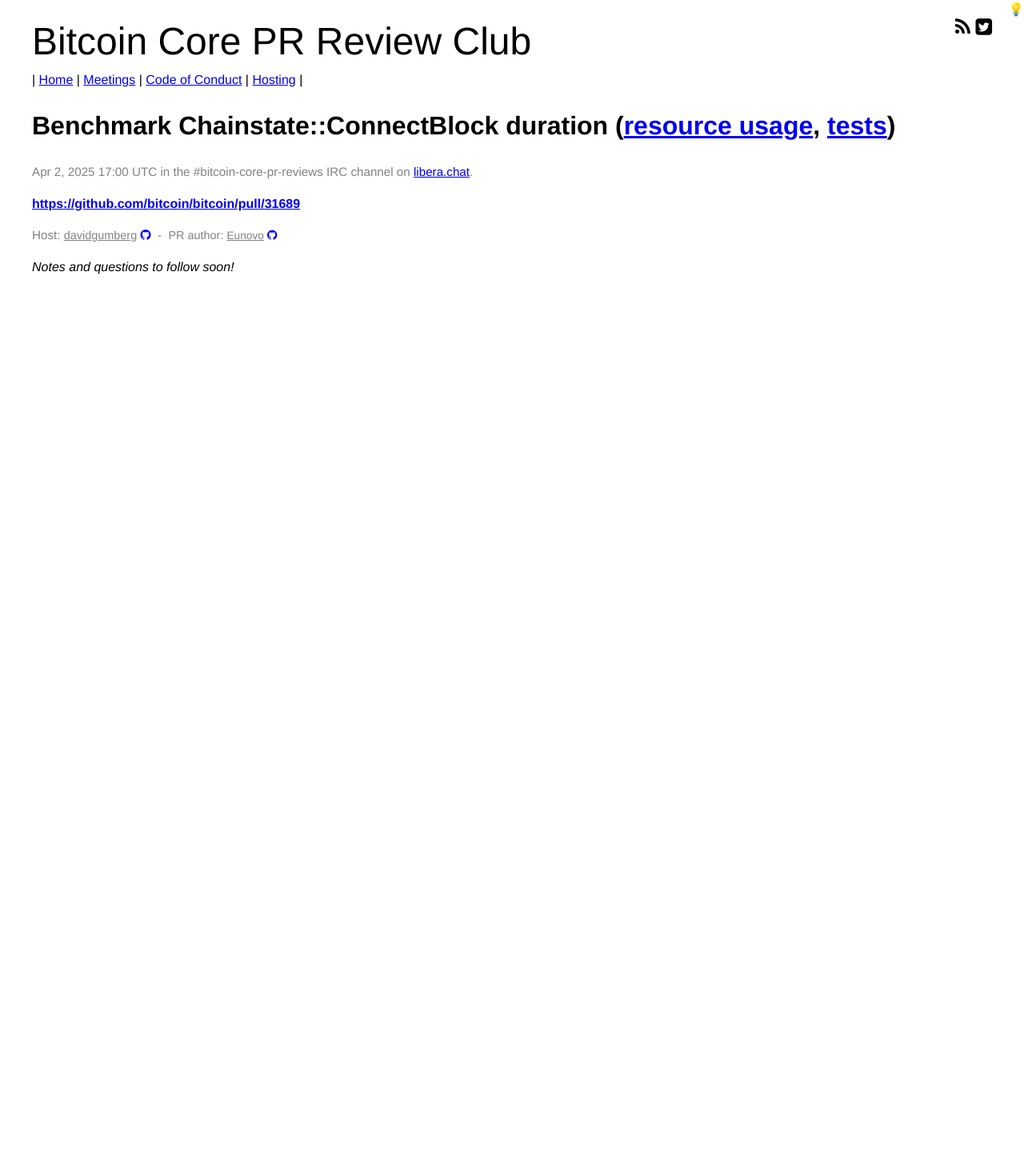
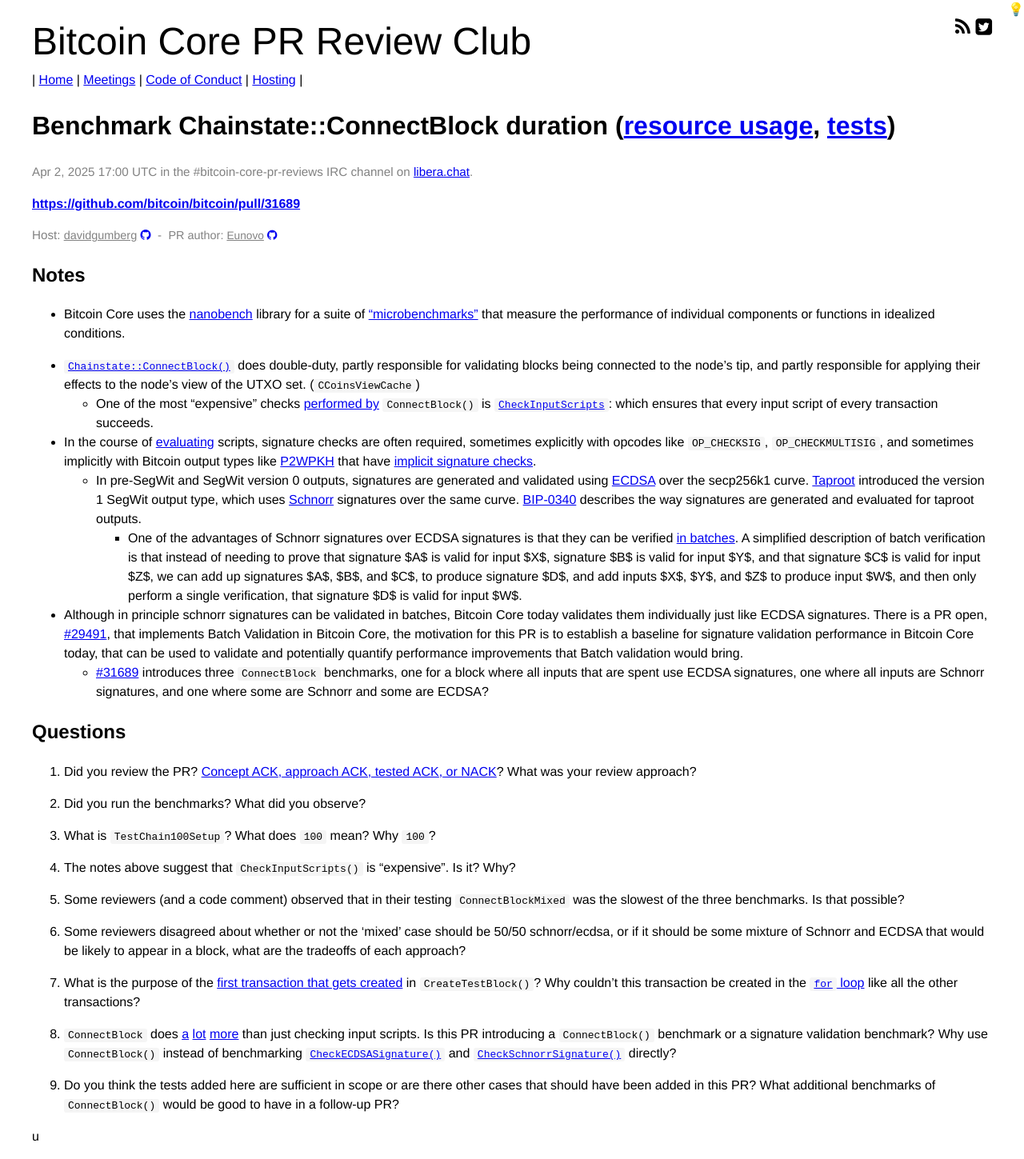
Before and after one commit to bitcoin-core-review-club/website, a Jekyll site: the page built from _posts/2025-04-02-#31689.md, in a window 1280 px wide. Shown: the whole page at 80% size. Built offline with Jekyll 4.4.1, drawn with Linux system fonts in a browser that asks for light colours; before the commit the page ends 916 px from its top, so only the background shows below that.

Commit message:
Add notes and questions for n31689

```diff
--- a/_posts/2025-04-02-#31689.md
+++ b/_posts/2025-04-02-#31689.md
@@ -10,18 +10,39 @@
 commit:
 ---
 
-_Notes and questions to follow soon!_
-
-<!-- TODO: Before meeting, add notes and questions
 ## Notes
 
+- Bitcoin Core uses the [nanobench](https://github.com/martinus/nanobench) library for a suite of ["microbenchmarks"](https://github.com/bitcoin/bitcoin/tree/master/src/bench) that measure the performance of individual components or functions in idealized conditions.
 
+- [`Chainstate::ConnectBlock()`](https://github.com/bitcoin/bitcoin/blob/0a1e36effaa5aa27bc5f2c4955c1fa2eb2f0c8fa/src/validation.cpp#L2437-L2786) does double-duty, partly responsible for validating blocks being connected to the node's tip, and partly responsible for applying their effects to the node's view of the UTXO set. (`CCoinsViewCache`)
+    - One of the most "expensive" checks [performed by](https://github.com/bitcoin/bitcoin/blob/0a1e36effaa5aa27bc5f2c4955c1fa2eb2f0c8fa/src/validation.cpp#L2701) `ConnectBlock()` is [`CheckInputScripts`](https://github.com/bitcoin/bitcoin/blob/0a1e36effaa5aa27bc5f2c4955c1fa2eb2f0c8fa/src/validation.cpp#L2144-L2253): which ensures that every input script of every transaction succeeds.
+
+- In the course of [evaluating](https://github.com/bitcoin/bitcoin/blob/0a1e36effaa5aa27bc5f2c4955c1fa2eb2f0c8fa/src/script/interpreter.cpp#L406) scripts, signature checks are often required, sometimes explicitly with opcodes like `OP_CHECKSIG`, `OP_CHECKMULTISIG`, and sometimes implicitly with Bitcoin output types like [P2WPKH](https://github.com/bitcoin/bips/blob/master/bip-0141.mediawiki#p2wpkh) that have [implicit signature checks](https://github.com/bitcoin/bitcoin/blob/0a1e36effaa5aa27bc5f2c4955c1fa2eb2f0c8fa/src/script/interpreter.cpp#L1893-L1900).
+    - In pre-SegWit and SegWit version 0 outputs, signatures are generated and validated using [ECDSA](https://en.wikipedia.org/wiki/Elliptic_Curve_Digital_Signature_Algorithm) over the secp256k1 curve. [Taproot](https://github.com/bitcoin/bips/blob/master/bip-0341.mediawiki) introduced the version 1 SegWit output type, which uses [Schnorr](https://en.wikipedia.org/wiki/Schnorr_signature) signatures over the same curve. [BIP-0340](https://github.com/bitcoin/bips/blob/master/bip-0340.mediawiki) describes the way signatures are generated and evaluated for taproot outputs.
+        - One of the advantages of Schnorr signatures over ECDSA signatures is that they can be verified [in batches](https://github.com/bitcoin/bips/blob/master/bip-0340.mediawiki#batch-verification). A simplified description of batch verification is that instead of needing to prove that signature $A$ is valid for input $X$, signature $B$ is valid for input $Y$, and that signature $C$ is valid for input $Z$, we can add up signatures $A$, $B$, and $C$, to produce signature $D$, and add inputs $X$, $Y$, and $Z$ to produce input $W$, and then only perform a single verification, that signature $D$ is valid for input $W$.
+
+- Although in principle schnorr signatures can be validated in batches, Bitcoin Core today validates them individually just like ECDSA signatures. There is a PR open, [#29491](https://github.com/bitcoin/bitcoin/pull/29491), that implements Batch Validation in Bitcoin Core, the motivation for this PR is to establish a baseline for signature validation performance in Bitcoin Core today, that can be used to validate and potentially quantify performance improvements that Batch validation would bring.
+    - [#31689](https://github.com/bitcoin/bitcoin/pull/31689) introduces three `ConnectBlock` benchmarks, one for a block where all inputs that are spent use ECDSA signatures, one where all inputs are Schnorr signatures, and one where some are Schnorr and some are ECDSA?
 
 ## Questions
 
 1. Did you review the PR? [Concept ACK, approach ACK, tested ACK, or NACK](https://github.com/bitcoin/bitcoin/blob/master/CONTRIBUTING.md#peer-review)? What was your review approach?
--->
 
+2. Did you run the benchmarks? What did you observe?
+
+3. What is `TestChain100Setup`? What does `100` mean? Why `100`?
+
+4. The notes above suggest that `CheckInputScripts()` is "expensive". Is it? Why?
+
+5. Some reviewers (and a code comment) observed that in their testing `ConnectBlockMixed` was the slowest of the three benchmarks. Is that possible?
+
+6. Some reviewers disagreed about whether or not the 'mixed' case should be 50/50 schnorr/ecdsa, or if it should be some mixture of Schnorr and ECDSA that would be likely to appear in a block, what are the tradeoffs of each approach?
+
+7. What is the purpose of the [first transaction that gets created](https://github.com/Eunovo/bitcoin/blob/7edaf8b64cb2d59ada22042fee62a417e52368b8/src/bench/connectblock.cpp#L37-L40) in `CreateTestBlock()`? Why couldn't this transaction be created in the [`for` loop](https://github.com/Eunovo/bitcoin/blob/7edaf8b64cb2d59ada22042fee62a417e52368b8/src/bench/connectblock.cpp#L47-L59) like all the other transactions?
+
+8. `ConnectBlock` does [a](https://github.com/bitcoin/bitcoin/blob/0a1e36effaa5aa27bc5f2c4955c1fa2eb2f0c8fa/src/validation.cpp#L2653C10-L2684) [lot](https://github.com/bitcoin/bitcoin/blob/0a1e36effaa5aa27bc5f2c4955c1fa2eb2f0c8fa/src/validation.cpp#L2750) [more](https://github.com/bitcoin/bitcoin/blob/0a1e36effaa5aa27bc5f2c4955c1fa2eb2f0c8fa/src/validation.cpp#L2724-L2728) than just checking input scripts. Is this PR introducing a `ConnectBlock()` benchmark or a signature validation benchmark? Why use `ConnectBlock()` instead of benchmarking [`CheckECDSASignature()`](https://github.com/bitcoin/bitcoin/blob/0a1e36effaa5aa27bc5f2c4955c1fa2eb2f0c8fa/src/script/interpreter.cpp#L1647-L1670) and [`CheckSchnorrSignature()`](https://github.com/bitcoin/bitcoin/blob/0a1e36effaa5aa27bc5f2c4955c1fa2eb2f0c8fa/src/script/interpreter.cpp#L1672-L1698) directly?
+
+9. Do you think the tests added here are sufficient in scope or are there other cases that should have been added in this PR? What additional benchmarks of `ConnectBlock()` would be good to have in a follow-up PR?
 
 <!-- TODO: After a meeting, uncomment and add meeting log between the irc tags
 ## Meeting Log
@@ -35,4 +56,4 @@
 ### Meeting 2
 
 -->
-{% endirc %}
+u{% endirc %}
```
